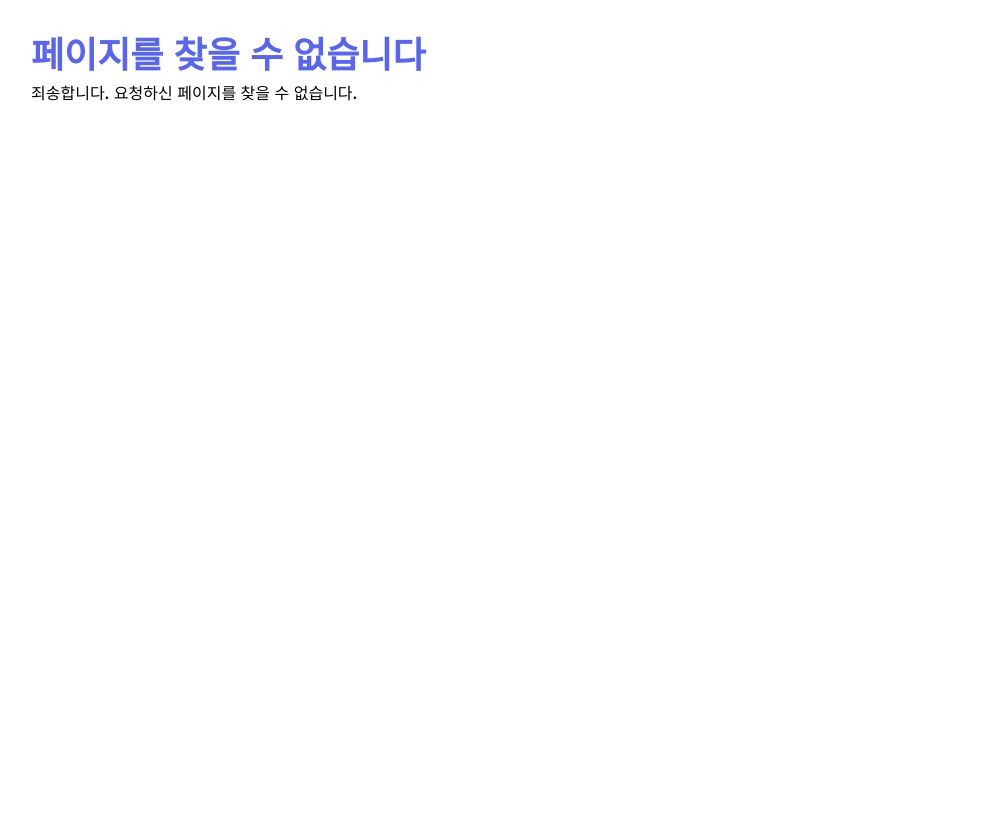
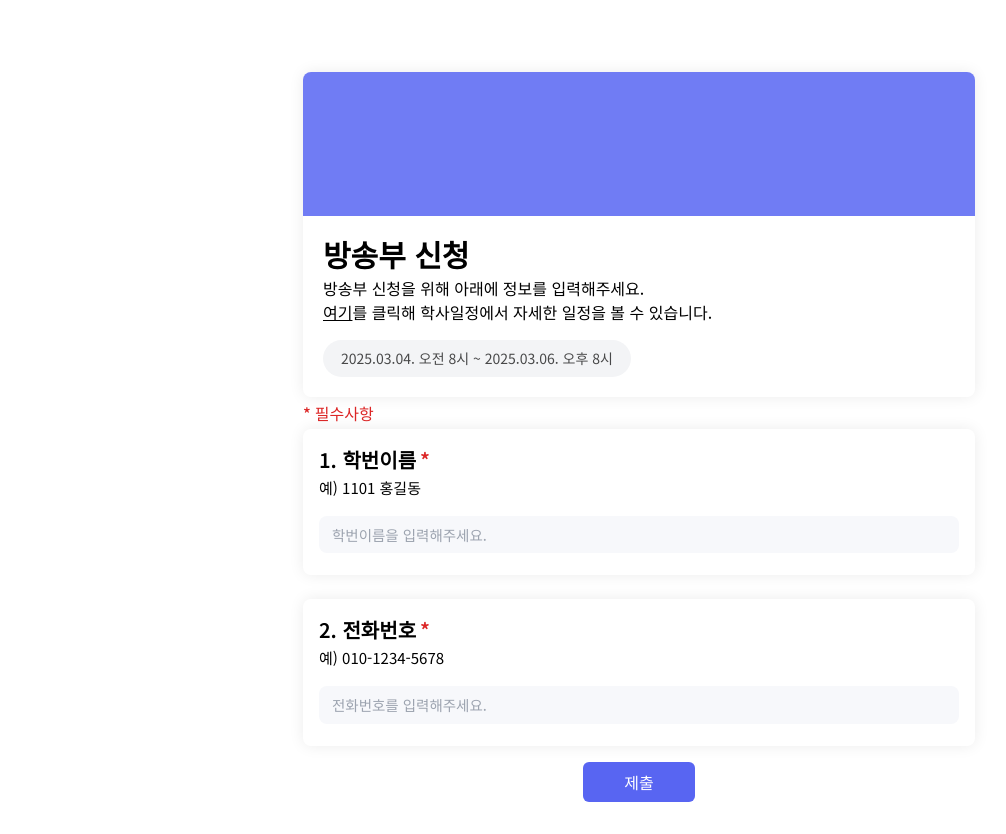
Before and after one commit to green2113/broadcasting, a React (Create React App) app: page / in a window 1280 px wide. Shown: the whole page, without its empty margins (1-1007 px from the left). Before the commit the page ends 800 px from the top, so only its background shows below. Built offline with nearby package versions, Linux system fonts and the light colour scheme; no server answers; the database is empty.

Commit message:
Update App.js

```diff
--- a/src/App.js
+++ b/src/App.js
@@ -25,7 +25,7 @@
       <div className='flex flex-col min-h-screen'>
         <main className='flex-grow p-4'>
           <Routes>
-            <Route path="/form/1" element={<Home />} />
+            <Route path="/" element={<Home />} />
             <Route path="/form/adminpage" element={<AdminPage data={todos}/>} />
             <Route path="*" element={<NotFound />} />
           </Routes>
```
